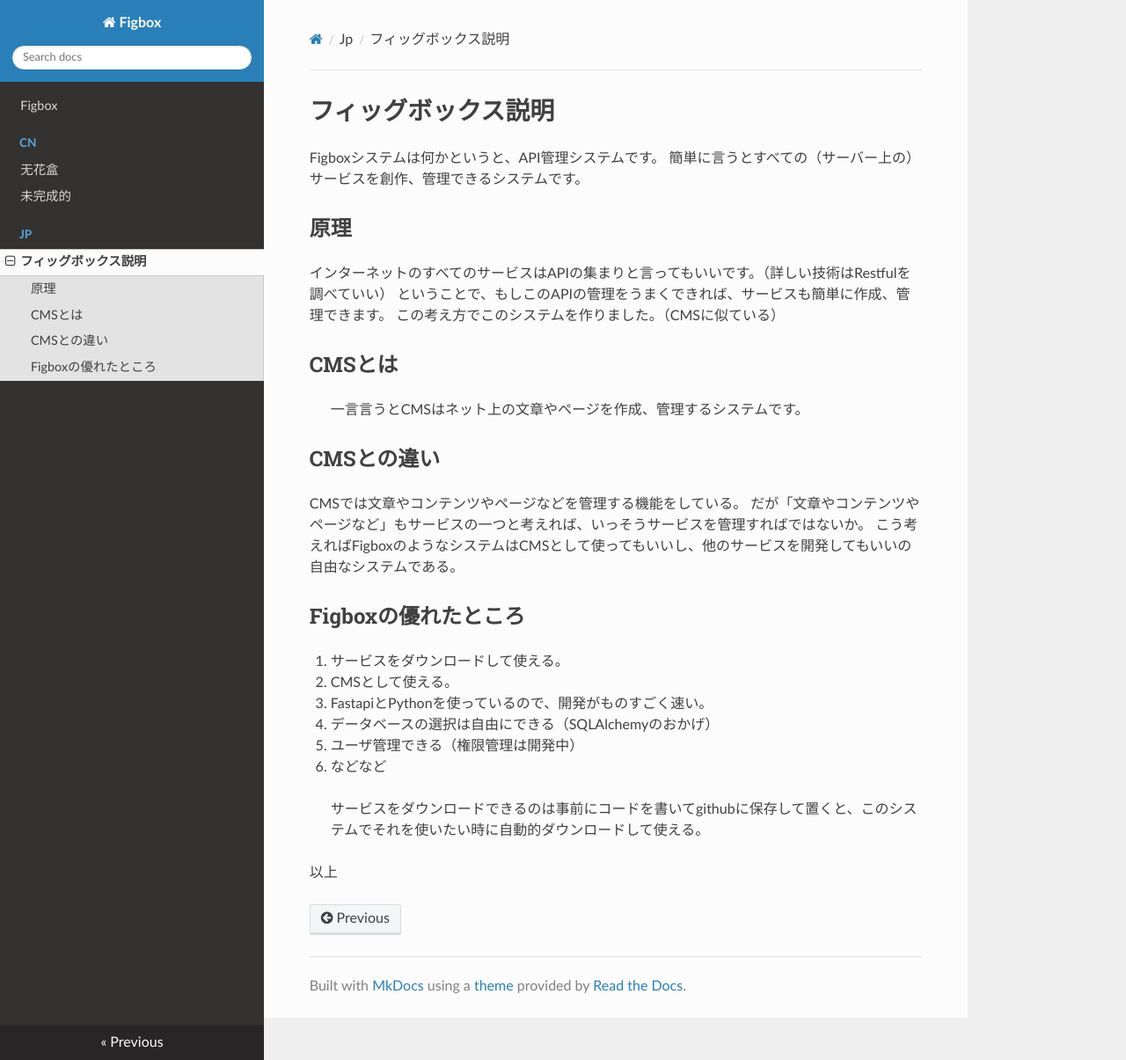
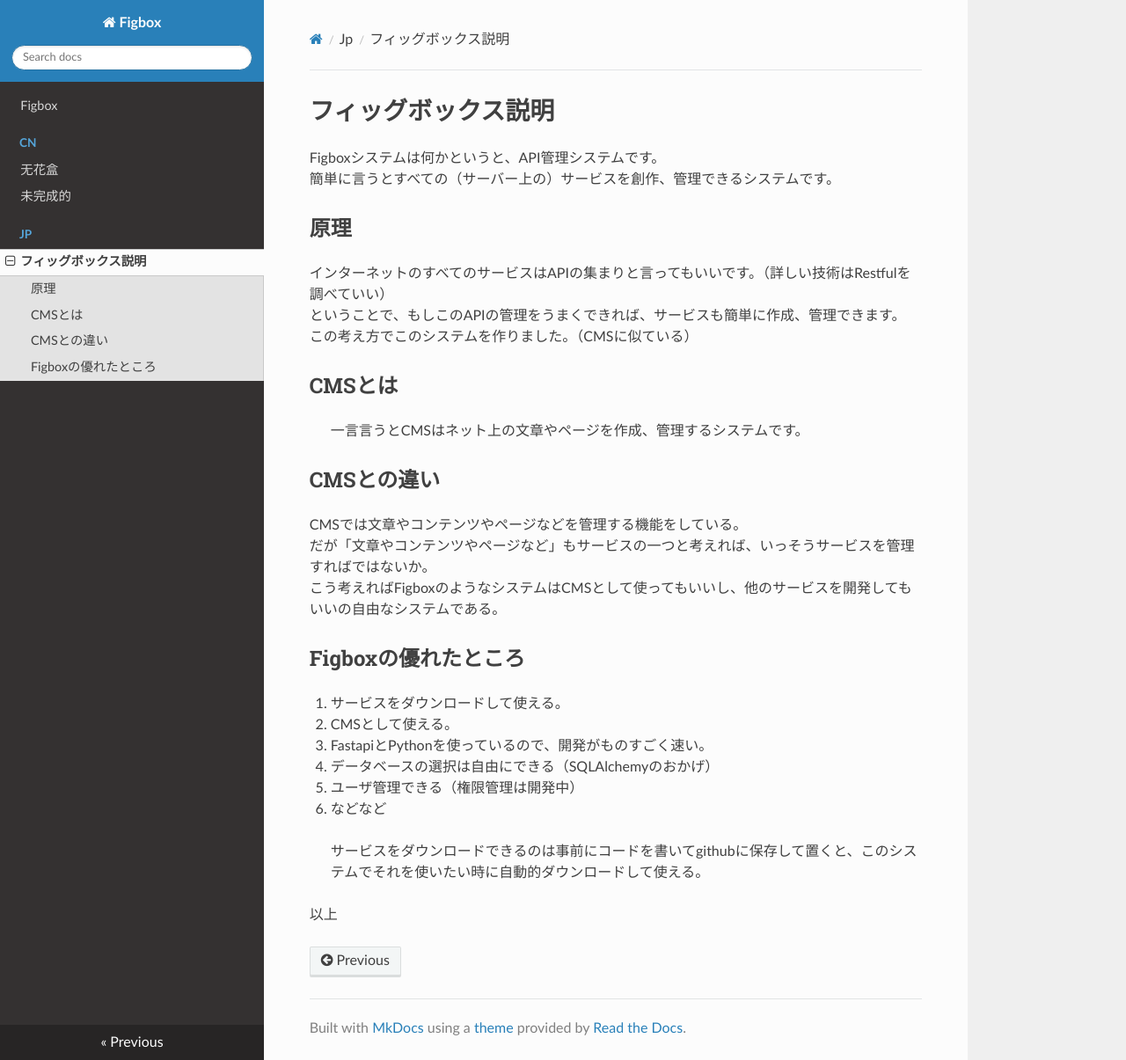
Before and after one commit to fig-box-project/fig_box, an MkDocs documentation site: the page built from docs/jp/doc.md, in a window 1280 px wide and 1205 px high. Shown: the whole window at 88% size. Built offline with MkDocs 1.6.1, drawn with Linux system fonts in a browser that asks for light colours; nearby versions of some CDN libraries.

Commit message:
doc update

```diff
--- a/docs/jp/doc.md
+++ b/docs/jp/doc.md
@@ -1,12 +1,12 @@
 # フィッグボックス説明
 
-Figboxシステムは何かというと、API管理システムです。
+Figboxシステムは何かというと、API管理システムです。<br/>
 簡単に言うとすべての（サーバー上の）サービスを創作、管理できるシステムです。
 
 ## 原理
 
-インターネットのすべてのサービスはAPIの集まりと言ってもいいです。（詳しい技術はRestfulを調べていい）
-ということで、もしこのAPIの管理をうまくできれば、サービスも簡単に作成、管理できます。
+インターネットのすべてのサービスはAPIの集まりと言ってもいいです。（詳しい技術はRestfulを調べていい）<br/>
+ということで、もしこのAPIの管理をうまくできれば、サービスも簡単に作成、管理できます。<br/>
 この考え方でこのシステムを作りました。（CMSに似ている）
 
 ## CMSとは
@@ -15,8 +15,8 @@
 
 ## CMSとの違い
 
-CMSでは文章やコンテンツやページなどを管理する機能をしている。
-だが「文章やコンテンツやページなど」もサービスの一つと考えれば、いっそうサービスを管理すればではないか。
+CMSでは文章やコンテンツやページなどを管理する機能をしている。<br/>
+だが「文章やコンテンツやページなど」もサービスの一つと考えれば、いっそうサービスを管理すればではないか。<br/>
 こう考えればFigboxのようなシステムはCMSとして使ってもいいし、他のサービスを開発してもいいの自由なシステムである。
 
 ## Figboxの優れたところ
```
